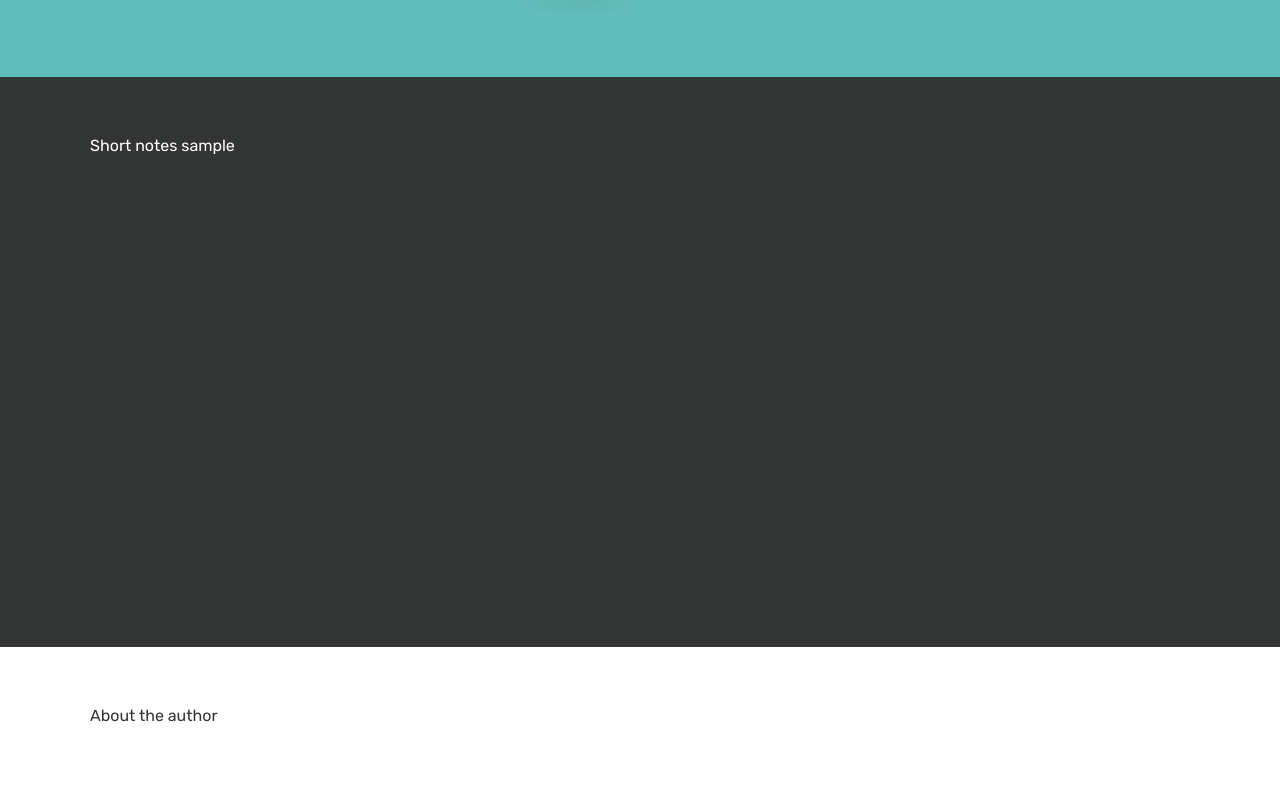
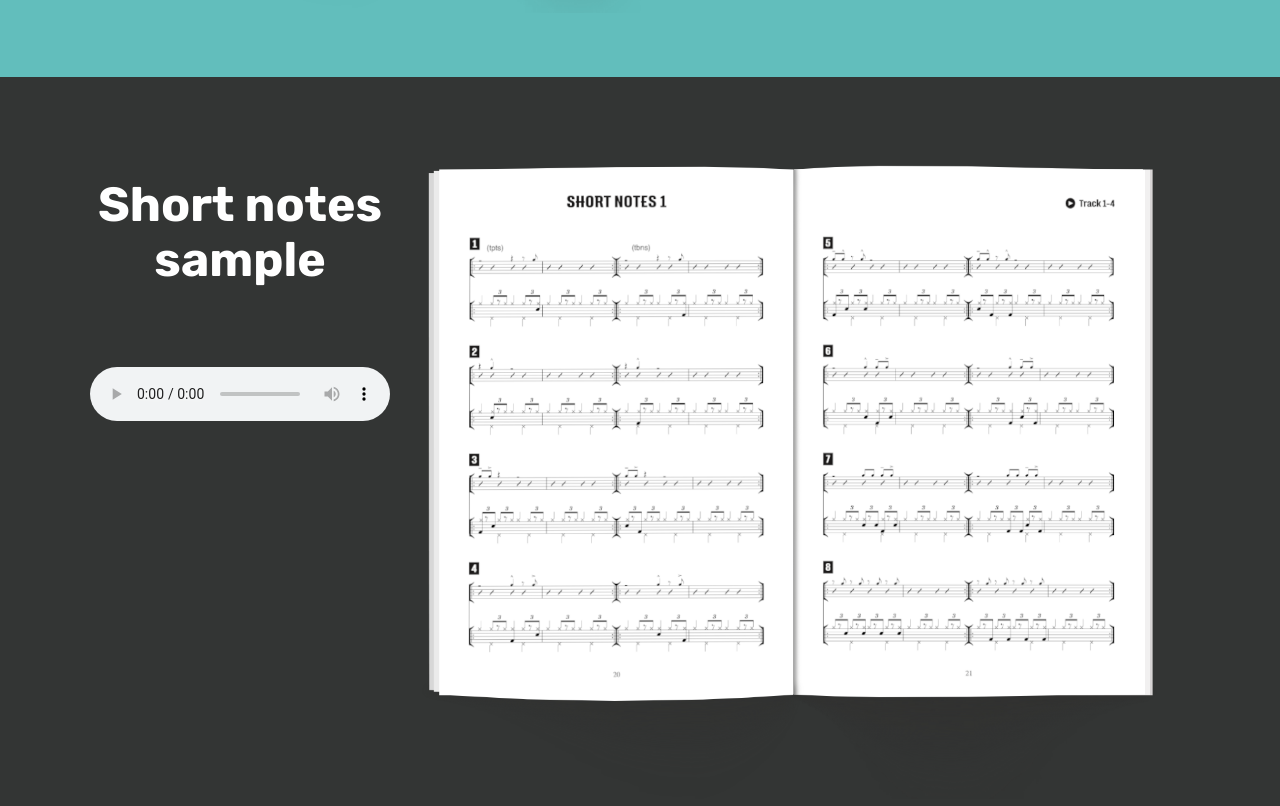
Before and after one commit to astanislavski/The-Beginner-s-Guide-to-Big-Band-Drumming, a website: page index.html in a window 1280 px wide. Shown: the part 1200-2006 px from the top of the page. Drawn offline with Linux system fonts and the light colour scheme.

Commit message:
Short notes panel

```diff
--- a/index.html
+++ b/index.html
@@ -46,8 +46,17 @@
   </div>
 
   <div class="panel short-notes">
-    <div class='max-width-container'>
-      Short notes sample
+    <div class='max-width-container flex-container'>
+      <div class='audio-panel-wrapper'>
+        <h2>Short notes sample</h2>
+        <audio controls>
+          <source src="./audio/short-notes.mp3" type="audio/mpeg">
+          Your browser does not support the audio element.
+        </audio>
+      </div>
+      <div>
+        <img class='short-notes-image' src='./images/short-notes.png'>
+      </div>
     </div>
   </div>
 
--- a/scss/_global.scss
+++ b/scss/_global.scss
@@ -6,12 +6,19 @@ body {
   margin: 0;
   background-color: white;
   color: $charcoal;
+
+  h2 {
+    font-size: 3em;
+
+    @media (min-width: $desktop-large) {
+      font-size: 4em;
+    }
+  }
 }
 
 .flex-container {
   @media (min-width: $desktop-small) {
     display: flex;
-    align-items: flex-end;
   }
 }
 
--- a/scss/_hero.scss
+++ b/scss/_hero.scss
@@ -5,6 +5,10 @@
   @media (min-width: $desktop-small) {
     text-align: left;
     overflow: hidden;
+  }
+
+  .flex-container {
+    align-items: flex-end;
   }
 }
 
--- a/scss/_included.scss
+++ b/scss/_included.scss
@@ -1,13 +1,5 @@
 .included {
   background-color: $blue;
-
-  h2 {
-    font-size: 3em;
-
-    @media (min-width: $desktop-large) {
-      font-size: 4em;
-    }
-  }
 
   li {
     margin: 12px 0;
@@ -25,8 +17,4 @@
   .figure-image {
     width: 100%;
   }
-
-  .flex-container {
-    align-items: initial;
-  }
 }
--- a/scss/_short-notes.scss
+++ b/scss/_short-notes.scss
@@ -1,4 +1,20 @@
 .short-notes {
   background-color: $charcoal;
   color: white;
+
+  img {
+    width: 100%;
+  }
+
+  audio {
+    margin: 40px 0;
+  }
+
+  .audio-panel-wrapper {
+    text-align: center;
+
+    @media (min-width: $desktop-large) {
+      text-align: left;
+    }
+  }
 }
```
Also changed, not shown: css/main.css, images/short-notes.png (added), 1 other file.
